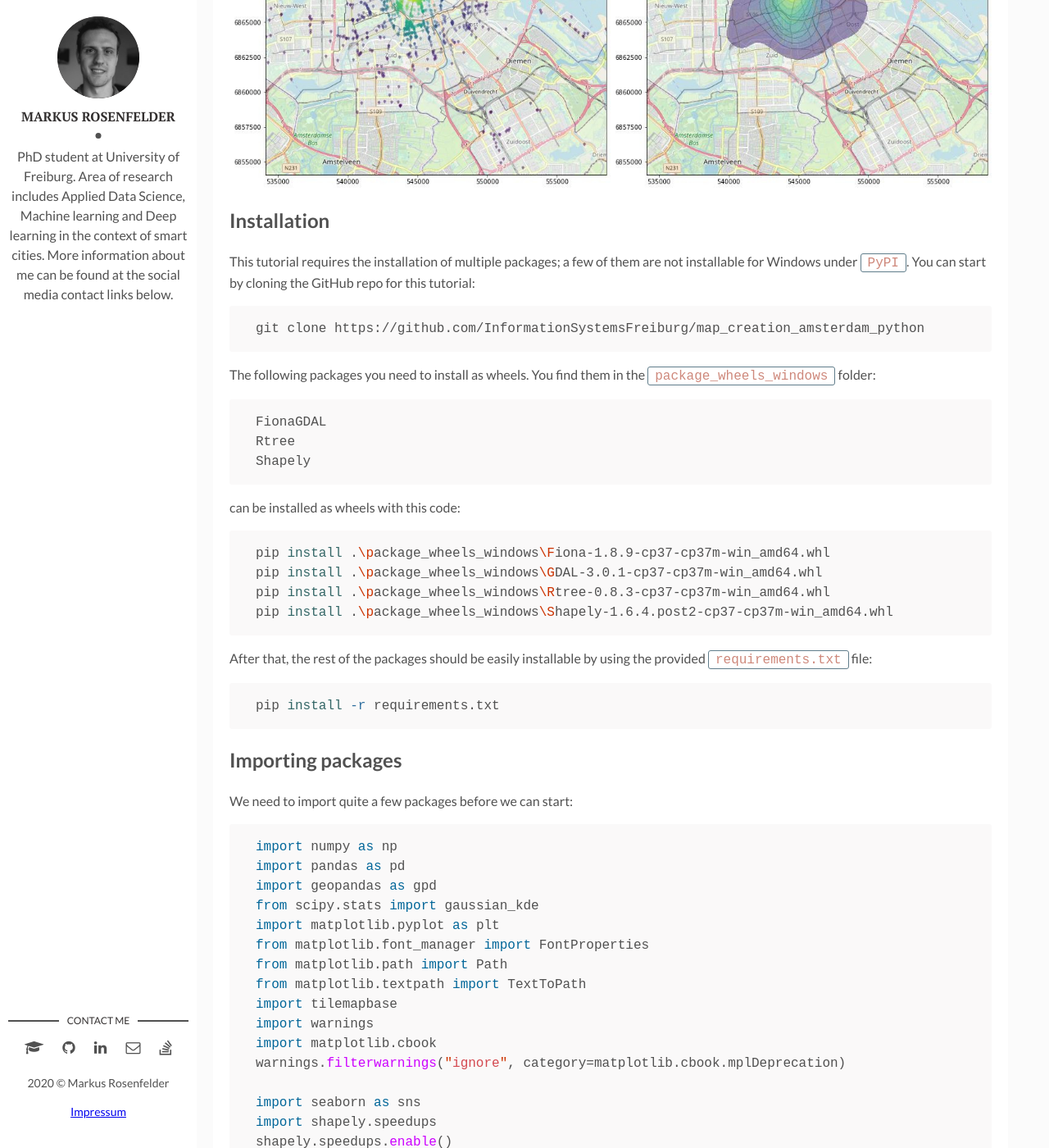
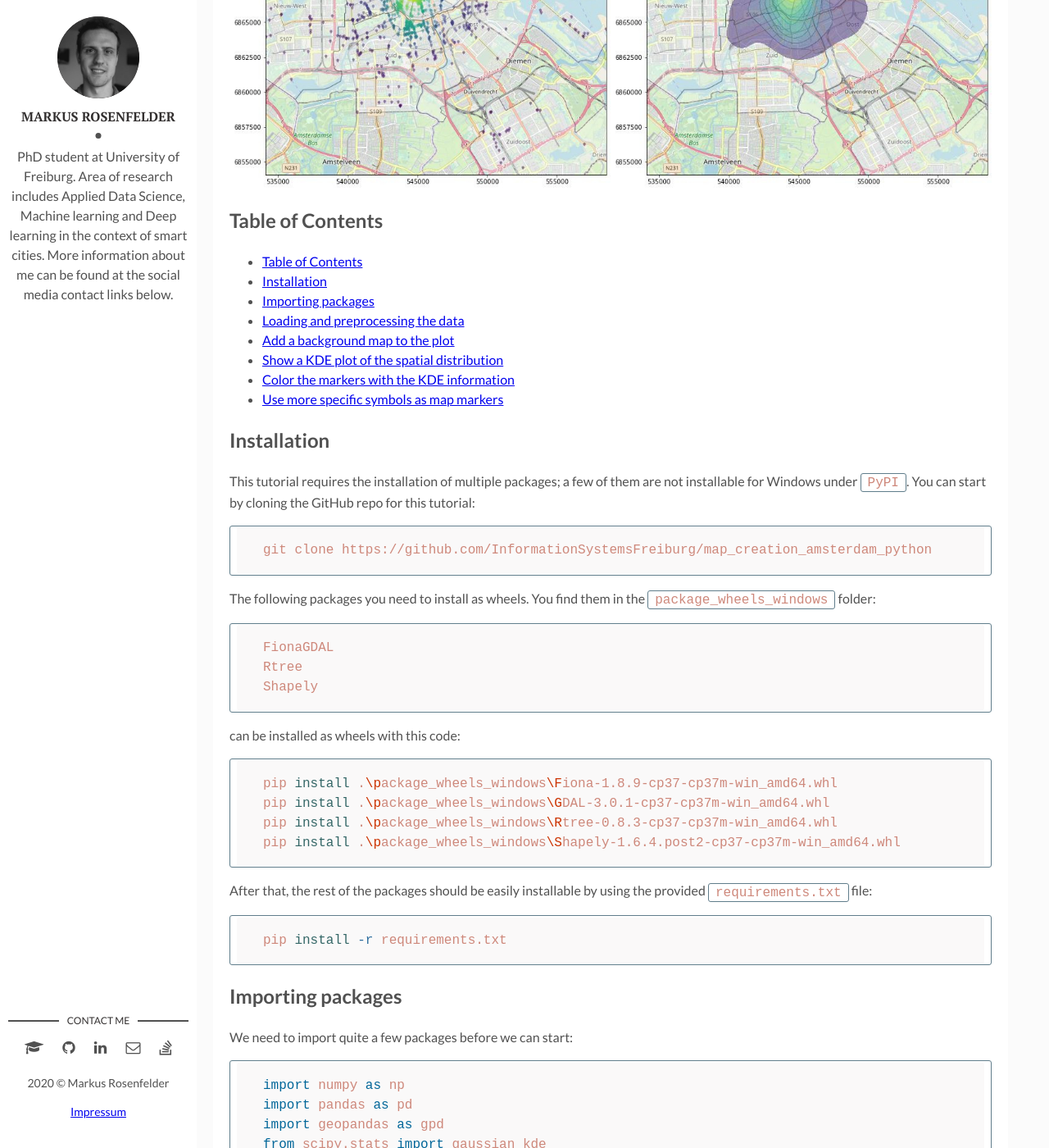
Before and after one commit to MarkusRosen/markusrosen.github.io, a Jekyll site: the page built from _posts/2020-01-22-create-maps-with-python.md, in a window 1280 px wide and 1400 px high, scrolled down 865 px. Shown: the whole window at 82% size. Built offline with Jekyll 4.4.1, drawn with Linux system fonts in a browser that asks for light colours; comment, search, counter and statistics services are not loaded.

Commit message:
layout updates

````diff
--- a/_posts/2020-01-22-create-maps-with-python.md
+++ b/_posts/2020-01-22-create-maps-with-python.md
@@ -3,7 +3,7 @@ layout: post
 title: Create Beautiful Maps with Python
 date: 2020-01-22 16:46:20 +0300
 description: This tutorial teaches you how to plot map data on a background map of OpenStreetMap using Python.
-img:  /post1/teaser.jpg
+img: /post1/teaser.jpg
 tags: [Python, Maps, Matplotlib, Visualization, Pandas, Geodata]
 ---
 
@@ -11,42 +11,53 @@ This tutorial teaches you how to plot map data on a background map of OpenStreet
 
 ![Two example maps from this tutorial.](../assets/img/post1/merged_results.jpg)
 
+## Table of Contents
+
+- [Table of Contents](#table-of-contents)
+- [Installation](#installation)
+- [Importing packages](#importing-packages)
+- [Loading and preprocessing the data](#loading-and-preprocessing-the-data)
+- [Add a background map to the plot](#add-a-background-map-to-the-plot)
+- [Show a KDE plot of the spatial distribution](#show-a-kde-plot-of-the-spatial-distribution)
+- [Color the markers with the KDE information](#color-the-markers-with-the-kde-information)
+- [Use more specific symbols as map markers](#use-more-specific-symbols-as-map-markers)
 
 ## Installation
 
 This tutorial requires the installation of multiple packages; a few of them are not installable for Windows under `PyPI`. You can start by cloning the GitHub repo for this tutorial:
 
-{% highlight bash %}
+```bash
 git clone https://github.com/InformationSystemsFreiburg/map_creation_amsterdam_python
-{% endhighlight %}
+```
 
 The following packages you need to install as wheels. You find them in the `package_wheels_windows` folder:
 
-{% highlight bash %}
+```bash
 FionaGDAL
 Rtree
 Shapely
-{% endhighlight %}
+```
 
 can be installed as wheels with this code:
 
-{% highlight bash %}
+```bash
 pip install .\package_wheels_windows\Fiona-1.8.9-cp37-cp37m-win_amd64.whl
 pip install .\package_wheels_windows\GDAL-3.0.1-cp37-cp37m-win_amd64.whl
 pip install .\package_wheels_windows\Rtree-0.8.3-cp37-cp37m-win_amd64.whl
 pip install .\package_wheels_windows\Shapely-1.6.4.post2-cp37-cp37m-win_amd64.whl
-{% endhighlight %}
+```
+
 After that, the rest of the packages should be easily installable by using the provided `requirements.txt` file:
 
-{% highlight bash %}
+```bash
 pip install -r requirements.txt
-{% endhighlight %}
+```
 
 ## Importing packages
 
 We need to import quite a few packages before we can start:
 
-{% highlight python %}
+```python
 import numpy as np
 import pandas as pd
 import geopandas as gpd
@@ -63,7 +74,7 @@ warnings.filterwarnings("ignore", category=matplotlib.cbook.mplDeprecation)
 import seaborn as sns
 import shapely.speedups
 shapely.speedups.enable()
-{% endhighlight %}
+```
 
 Download the following data and extract it into the ./data folder of this project:
 
@@ -75,23 +86,26 @@ You also have to unzip the `noord-holland-latest-free.shp.zip`.
 ## Loading and preprocessing the data
 
 Load the POI data. For the plotting package `tilemapbase` our data needs to be in the coordinate reference system (CRS) `EPSG:3857`, therefore we have to convert our location data accordingly.
-{% highlight python %}
+
+```python
 points = gpd.read_file("./data/gis_osm_pois_free_1.shp")
 points = points.to_crs({"init": "EPSG:3857"})
-{% endhighlight %}
+```
 
 Filter the data for restaurants (or any other POI category):
 
-{% highlight python %}
+```python
 points = points[points["fclass"] == "restaurant"]
-{% endhighlight %}
+```
+
 take a quick look into the data
-{% highlight python %}
+
+```python
 print(points)
-{% endhighlight %}
+```
 
 | osm_id | code       | fclass | name       | geometry           |                                |
-|--------|------------|--------|------------|--------------------|--------------------------------|
+| ------ | ---------- | ------ | ---------- | ------------------ | ------------------------------ |
 | 92     | 30839687   | 2301   | restaurant | de Eethoek         | POINT (521775.259 6910003.671) |
 | 144    | 34043796   | 2301   | restaurant | Sizzling Wok       | POINT (550760.350 6853264.008) |
 | ...    | ...        | ...    | ...        | ...                | ...                            |
@@ -99,16 +113,20 @@ print(points)
 | 37111  | 7137254485 | 2301   | restaurant | Vleesch noch Visch | POINT (542280.944 6869060.363) |
 
 Looks good so far! Now to load the shapefile for the city of Amsterdam in a similar manner as before:
-{% highlight python %}
+
+```python
 city = gpd.read_file("./data/geojson.json")
 city = city.to_crs({"init": "EPSG:3857"})
-{% endhighlight %}
+```
+
 take a quick look into this data as well
-{% highlight python %}
+
+```python
 print(city)
-{% endhighlight %}
+```
+
 | Stadsdeel_code | Stadsdeel | Opp_m2     | geometry |                                                   |
-|----------------|-----------|------------|----------|---------------------------------------------------|
+| -------------- | --------- | ---------- | -------- | ------------------------------------------------- |
 | 0              | A         | Centrum    | 8043500  | POLYGON ((549136.599 6867376.523, 549133.148 6... |
 | 1              | B         | Westpoort  | 28991600 | POLYGON ((543892.115 6872660.218, 543540.457 6... |
 | 2              | E         | West       | 10629900 | POLYGON ((544918.815 6870710.847, 544873.285 6... |
@@ -119,22 +137,32 @@ print(city)
 | 7              | T         | Zuidoost   | 22113700 | POLYGON ((558996.500 6854997.221, 558987.372 6... |
 
 This data looks fine as well! Now we need to remove any points that lie outside the city boarders. For this, we perform a spatial join between the points and polygons and filter out any points that did not match with the polygons. After the join, we drop any points that have not gained an `ìndex` from the polygons, which means the specific points lie outside the city boarders:
-{% highlight python %}
+
+```python
 points = gpd.sjoin(points, city, how="left")
 points = points.dropna(subset=["index_right"])
-{% endhighlight %}
+```
+
 With spatial data we always have the luxuary to plot the data tosee if our preprocessing is done correctly:
-{% highlight python %}
+
+```python
+
 # edit the figure size however you need to
+
 plt.figure(num=None, figsize=(10,10), dpi=80, facecolor='w', edgecolor='k')
+
 # create plot and axes
+
 fig = plt.plot()
 ax1 = plt.axes()
+
 # these values can be changed as needed, the markers are LaTeX symbols
+
 city.plot(ax=ax1, alpha=0.1, edgecolor="black", facecolor="white")
 points.plot(ax=ax1, alpha = 0.1, color="red", marker='$\\bigtriangledown$',)
 ax1.figure.savefig('./data/plot1.png', bbox_inches='tight')
-{% endhighlight %}
+```
+
 ![First map](/assets/img/post1/plot1.jpg)
 
 The data seems has been joined as expected! But this map still looks quite ugly, so we should improve it by adding a base map.
@@ -142,17 +170,22 @@ The data seems has been joined as expected! But this map still looks quite ugly,
 ## Add a background map to the plot
 
 To get a nice background map, we need to find out all the boundaries of our data and save that for later plotting
-{% highlight python %}
+
+```python
 bounding_box = [points["geometry"].x.min(), points["geometry"].x.max(), points["geometry"].y.min(), points["geometry"].y.max()]
-{% endhighlight %}
+```
+
 load the background map using `tilemapbase`
-{% highlight python %}
+
+```python
 tilemapbase.start_logging()
 tilemapbase.init(create=True)
 extent = tilemapbase.extent_from_frame(city, buffer = 25)
-{% endhighlight %}
+```
+
 OK, now we can continue with the plotting. We need to set the limits of the axes according to the bounding boxes. For zooming, we can either add or subtract frrom the first values in `set_xlim` and `set_ylim`.
-{% highlight python %}
+
+```python
 fig, ax = plt.subplots(figsize=(10,10))
 plotter = tilemapbase.Plotter(extent, tilemapbase.tiles.build_OSM(), width=1000)
 plotter.plot(ax)
@@ -161,114 +194,122 @@ ax.set_ylim(bounding_box[2]+2000, bounding_box[3])
 city.plot(ax=ax, alpha=0.3, edgecolor="black", facecolor="white")
 points.plot(ax=ax, alpha = 0.4, color="red", marker='$\\bigtriangledown$',)
 ax.figure.savefig('./data/plot1.png', bbox_inches='tight')
-{% endhighlight %}
+```
+
 ![First map](/assets/img/post1/plot2.jpg)
 
 The map looks great! We want to show the data in a few different kinds of plots, but since most code will be reused, we might as well create a small function:
 
-{% highlight python %}
+```python
 def plot_map(fig, ax, points_plot, polygons_plot, file_name):
-    """A short helper function that takes points and polygons as input and creates a plot with a basemap."""
-    plotter = tilemapbase.Plotter(extent, tilemapbase.tiles.build_OSM(), width=1000)
-    plotter.plot(ax)
-    ax.set_xlim(bounding_box[0]+2000, bounding_box[1])
-    ax.set_ylim(bounding_box[2]+2000, bounding_box[3])
-    polygons_plot
-    points_plot
-    ax.figure.savefig(f'./data/{file_name}.png', bbox_inches='tight')
-{% endhighlight %}
+"""A short helper function that takes points and polygons as input and creates a plot with a basemap."""
+plotter = tilemapbase.Plotter(extent, tilemapbase.tiles.build_OSM(), width=1000)
+plotter.plot(ax)
+ax.set_xlim(bounding_box[0]+2000, bounding_box[1])
+ax.set_ylim(bounding_box[2]+2000, bounding_box[3])
+polygons_plot
+points_plot
+ax.figure.savefig(f'./data/{file_name}.png', bbox_inches='tight')
+```
+
 ## Show a KDE plot of the spatial distribution
 
 If we want to get an impression on the spatial distribution, a KDE plot might help. For this, we use the `kdeplot`-function from `seaborn`.
 
-{% highlight python %}
+```python
 fig, ax = plt.subplots(figsize=(10,10))
 density_plot = sns.kdeplot(
-                    points["geometry"].x,
-                    points["geometry"].y,
-                    shade=True,
-                    alpha=0.5,
-                    cmap="viridis",
-                    shade_lowest=False,
-                    zorder=3
-                    )
+points["geometry"].x,
+points["geometry"].y,
+shade=True,
+alpha=0.5,
+cmap="viridis",
+shade_lowest=False,
+zorder=3
+)
 plot_map(fig, ax, density_plot, city_boarders, "plot3")
-{% endhighlight %}
+```
 
 ![Second map](/assets/img/post1/plot3.jpg)
 
 ## Color the markers with the KDE information
 
 Instead of drawing the KDE as a single shape, we can also color our points according to the density. For this we calculate the gaussian KDE separately and use the result as z-values for our plot. The markers can be changed to ones liking, for this case I settled with simple points:
-{% highlight python %}
+
+```python
 xy = np.vstack([points["geometry"].x,points["geometry"].y])
 z = gaussian_kde(xy)(xy)
-{% endhighlight %}
-{% highlight python %}
+```
+
+```python
 fig, ax = plt.subplots(figsize=(10,10))
 points_density = ax.scatter(
-                        points["geometry"].x,
-                        points["geometry"].y,
-                        c=z,
-                        s=20,
-                        edgecolor='',
-                        alpha=0.7,
-                        zorder=3
-                        )
+points["geometry"].x,
+points["geometry"].y,
+c=z,
+s=20,
+edgecolor='',
+ alpha=0.7,
+zorder=3
+)
 plot_map(fig, ax, points_density, city_boarders, "plot4")
-{% endhighlight %}
+```
 
 ![Third map](/assets/img/post1/plot4.jpg)
 
 ## Use more specific symbols as map markers
 
 If you want to change the markers in the map to more sophisticated ones, you could also use Font Awesome. Download the font from here and save it to `/resources/`. Edit the `symbols` dict to add symbols that might fit your subject, a cheat sheet for the Unicode characters you can find on [the fontawesome website](https://fontawesome.com/cheatsheet). Just add a `\u` to any of the Unicode characters.
-{% highlight python %}
+
+```python
 fp = FontProperties(fname=r"./resources/Font Awesome 5 Free-Solid-900.otf")
 
 def get_marker(symbol):
-    """Extracts the symbol from the font."""
-    v, codes = TextToPath().get_text_path(fp, symbol)
-    v = np.array(v)
-    mean = np.mean([np.max(v,axis=0), np.min(v, axis=0)], axis=0)
-    return Path(v-mean, codes, closed=False)
+"""Extracts the symbol from the font."""
+v, codes = TextToPath().get_text_path(fp, symbol)
+v = np.array(v)
+mean = np.mean([np.max(v,axis=0), np.min(v, axis=0)], axis=0)
+return Path(v-mean, codes, closed=False)
 
 symbols = dict(map = "\uf041", map_alt = "\uf3c5")
-{% endhighlight %}
+```
+
 We can now use these markers with the command `get_marker(symbols["map"])`
-{% highlight python %}
+
+```python
 fig, ax = plt.subplots(figsize=(10,10))
 points_with_markers = ax.scatter(
-                            points["geometry"].x,
-                            points["geometry"].y,
-                            c="red",
-                            s=35,
-                            zorder=2,
-                            edgecolor='',
-                            alpha=0.5,
-                            marker=get_marker(symbols["map"])
-                            )
+points["geometry"].x,
+points["geometry"].y,
+c="red",
+s=35,
+zorder=2,
+edgecolor='',
+alpha=0.5,
+marker=get_marker(symbols["map"])
+)
 plot_map(fig, ax, points_with_markers, city_boarders, "plot5")
-{% endhighlight %}
+```
+
 ![Fourth map](/assets/img/post1/plot5.jpg)
 
 This looks pretty good! And of course we can also combine the densty from before to make the final map:
 
-
-{% highlight python %}
+```python
 fig, ax = plt.subplots(figsize=(10,10))
 points_with_markers_density = ax.scatter(
-                                    points["geometry"].x,
-                                    points["geometry"].y,
-                                    c=z,
-                                    s=45,
-                                    zorder=2,
-                                    edgecolor='',
-                                    alpha=0.5,
-                                    marker=get_marker(symbols["map"])
-                                    )
+points["geometry"].x,
+points["geometry"].y,
+c=z,
+s=45,
+zorder=2,
+edgecolor='',
+ alpha=0.5,
+marker=get_marker(symbols["map"])
+)
 plot_map(fig, ax,points_with_markers_density, city_boarders, "plot6")
-{% endhighlight %}
+```
+
 ![Fifth map](/assets/img/post1/plot6.jpg)
 
 With this last map, we conclude this short tutorial into mapping with Python.
--- a/assets/css/main.css
+++ b/assets/css/main.css
@@ -446,7 +446,7 @@ template {
 .highlighter-rouge {
   color: #ce887b;
   font-weight: 400;
-  border: 1px solid #607D8B;
+  border: 1px solid #607d8b;
   -webkit-border-radius: 3px;
   border-radius: 3px;
   padding: 0.1rem 0.5rem;
@@ -763,7 +763,9 @@ template {
   color: #999;
 }
 
-*, *::after, *::before {
+*,
+*::after,
+*::before {
   -webkit-box-sizing: border-box;
   box-sizing: border-box;
 }
@@ -773,7 +775,7 @@ html {
 }
 
 body {
-  font-family: 'Lato', sans-serif;
+  font-family: "Lato", sans-serif;
   color: #515151;
   background-color: #fbfbfb;
   margin: 0;
@@ -834,30 +836,28 @@ table {
   border-collapse: collapse;
 }
 
-table td, table.blueTable th {
+table td,
+table.blueTable th {
   border: 1px solid #aaa;
   padding: 3px 2px;
 }
 
 table tbody td {
-  font-size: 13px;
+  font-size: 10px;
 }
 
 table tr:nth-child(even) {
-  background: #adbecc;
+  background: #fbfbfb;
 }
 
 table thead {
-  background: #a9c4d1;
-  background: -webkit-gradient(linear, left top, left bottom, from(#bed3dc), color-stop(66%, #b1cad5), to(#A9C4D1));
-  background: -webkit-linear-gradient(top, #bed3dc 0%, #b1cad5 66%, #A9C4D1 100%);
-  background: -o-linear-gradient(top, #bed3dc 0%, #b1cad5 66%, #A9C4D1 100%);
-  background: linear-gradient(to bottom, #bed3dc 0%, #b1cad5 66%, #A9C4D1 100%);
+  background: #fbfbfb;
+
   border-bottom: 1px solid #8c8c8c;
 }
 
 table thead th {
-  font-size: 14px;
+  font-size: 11px;
   font-weight: bold;
   color: #fff;
   border-left: 1px solid #d0e4f5;
@@ -868,14 +868,26 @@ table thead th:first-child {
 }
 
 table tfoot {
-  font-size: 14px;
+  font-size: 11px;
   font-weight: bold;
   color: #fff;
   background: #d0e4f5;
-  background: -webkit-gradient(linear, left top, left bottom, from(#dcebf7), color-stop(66%, #d4e6f6), to(#D0E4F5));
-  background: -webkit-linear-gradient(top, #dcebf7 0%, #d4e6f6 66%, #D0E4F5 100%);
-  background: -o-linear-gradient(top, #dcebf7 0%, #d4e6f6 66%, #D0E4F5 100%);
-  background: linear-gradient(to bottom, #dcebf7 0%, #d4e6f6 66%, #D0E4F5 100%);
+  background: -webkit-gradient(
+    linear,
+    left top,
+    left bottom,
+    from(#dcebf7),
+    color-stop(66%, #d4e6f6),
+    to(#d0e4f5)
+  );
+  background: -webkit-linear-gradient(
+    top,
+    #dcebf7 0%,
+    #d4e6f6 66%,
+    #d0e4f5 100%
+  );
+  background: -o-linear-gradient(top, #dcebf7 0%, #d4e6f6 66%, #d0e4f5 100%);
+  background: linear-gradient(to bottom, #dcebf7 0%, #d4e6f6 66%, #d0e4f5 100%);
   border-top: 2px solid #444;
 }
 
@@ -888,7 +900,8 @@ table tfoot td {
   position: relative;
 }
 
-.post, .article-page {
+.post,
+.article-page {
   background-color: #fff;
 }
 
@@ -902,7 +915,8 @@ table tfoot td {
   color: #ffffff;
 }
 
-.clearfix::before, .clearfix::after {
+.clearfix::before,
+.clearfix::after {
   content: "";
   display: table;
 }
@@ -969,7 +983,7 @@ table tfoot td {
 }
 
 .about .author-name {
-  font-family: 'PT Serif', serif;
+  font-family: "PT Serif", serif;
   margin: 0 0 10px;
   position: relative;
   padding-bottom: 15px;
@@ -1121,9 +1135,9 @@ footer .copyright {
   -webkit-border-radius: 10px;
   border-radius: 10px;
   overflow: hidden;
-  -webkit-transition: all .3s ease;
-  -o-transition: all .3s ease;
-  transition: all .3s ease;
+  -webkit-transition: all 0.3s ease;
+  -o-transition: all 0.3s ease;
+  transition: all 0.3s ease;
   -webkit-box-shadow: 0 1px 1px 0 rgba(31, 35, 46, 0.15);
   box-shadow: 0 1px 1px 0 rgba(31, 35, 46, 0.15);
 }
@@ -1162,7 +1176,7 @@ footer .copyright {
 }
 
 .post .post-content .post-title a {
-  font-family: 'PT Serif', serif;
+  font-family: "PT Serif", serif;
   text-decoration: none;
   color: #263959;
 }
@@ -1171,15 +1185,16 @@ footer .copyright {
   margin-top: 0;
 }
 
-a.older-posts, a.newer-posts {
+a.older-posts,
+a.newer-posts {
   font-size: 18px;
   display: inline-block;
   color: #515151;
-  -webkit-transition: -webkit-transform .2s;
-  transition: -webkit-transform .2s;
-  -o-transition: transform .2s;
-  transition: transform .2s;
-  transition: transform .2s, -webkit-transform .2s;
+  -webkit-transition: -webkit-transform 0.2s;
+  transition: -webkit-transform 0.2s;
+  -o-transition: transform 0.2s;
+  transition: transform 0.2s;
+  transition: transform 0.2s, -webkit-transform 0.2s;
 }
 
 a.older-posts:hover {
@@ -1279,9 +1294,9 @@ a.newer-posts:hover {
   margin-left: 5px;
   color: #263959;
   font-size: 12px;
-  -webkit-transition: background-color .3s;
-  -o-transition: background-color .3s;
-  transition: background-color .3s;
+  -webkit-transition: background-color 0.3s;
+  -o-transition: background-color 0.3s;
+  transition: background-color 0.3s;
 }
 
 .page-footer .page-share a:first-child {
@@ -1343,9 +1358,9 @@ a.newer-posts:hover {
   padding: 5px 10px;
   border: 1px solid #ecf0f1;
   background-color: #fafafa;
-  -webkit-transition: all .3s;
-  -o-transition: all .3s;
-  transition: all .3s;
+  -webkit-transition: all 0.3s;
+  -o-transition: all 0.3s;
+  transition: all 0.3s;
 }
 
 .tags li a:hover {
@@ -1359,7 +1374,7 @@ a.newer-posts:hover {
 
 .tag-list span a:hover {
   text-decoration: underline;
-  opacity: .8;
+  opacity: 0.8;
 }
 
 /* - - - - - - - - - - Media Styles - - - - - - - - - - */
@@ -1446,7 +1461,8 @@ a.newer-posts:hover {
     -ms-flex-align: stretch;
     align-items: stretch;
   }
-  .contact-title, .copyright {
+  .contact-title,
+  .copyright {
     display: none;
   }
 }
````
Also changed, not shown: _posts/2020-01-30-Instance_Image_Segmentation_for_Window_and_Building_Detection_with_detectron2.md (+31 -1 lines). Lines whose indentation alone changed are shown as unchanged.
